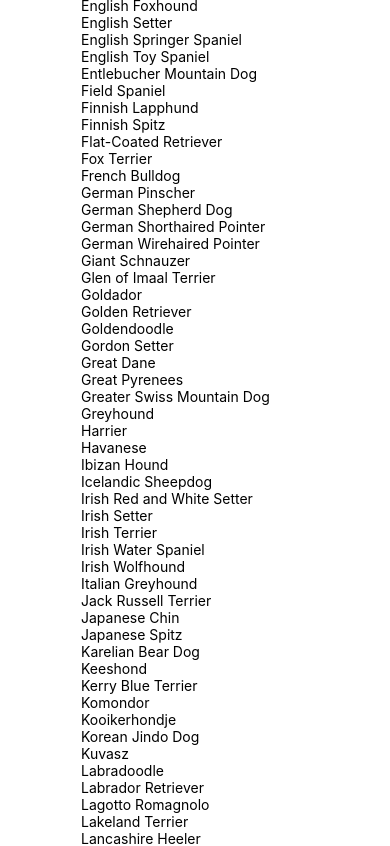
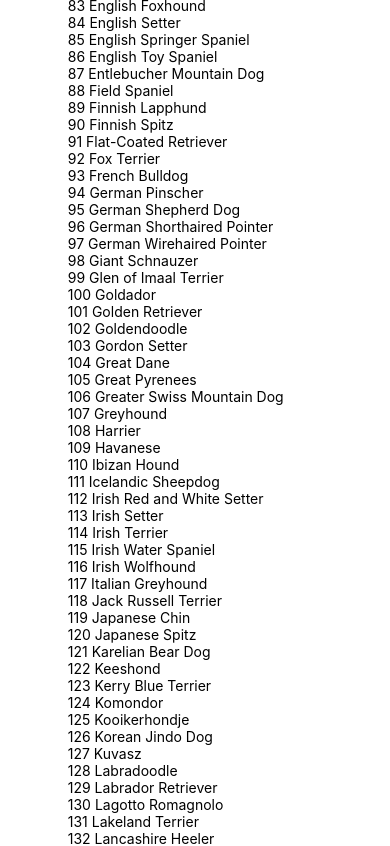
Before and after one commit to brooklyndippo/dog-app-react-native, a React Native app: screen / in a window 390 px wide. Shown: the top 846 px of the page. Built offline with nearby package versions, Linux system fonts and the light colour scheme.

Commit message:
add flatlist

```diff
--- a/App.js
+++ b/App.js
@@ -7,13 +7,11 @@ export default function App() {
   return (
     <View style={styles.container}>
       <SafeAreaView>
-        <ScrollView>
-          {dogs.map((item, index) => {
-            return (
-                <Text key={index}>{item.breed}</Text>
-            )
-          })}
-        </ScrollView>
+        <FlatList
+          data={dogs}
+          renderItem={({ item, index }) => <Item title={`${index} ${item.breed}`}  />}
+          keyExtractor={item => item.breed}
+        />
       </SafeAreaView>
       <StatusBar style="auto" />
     </View>
```
